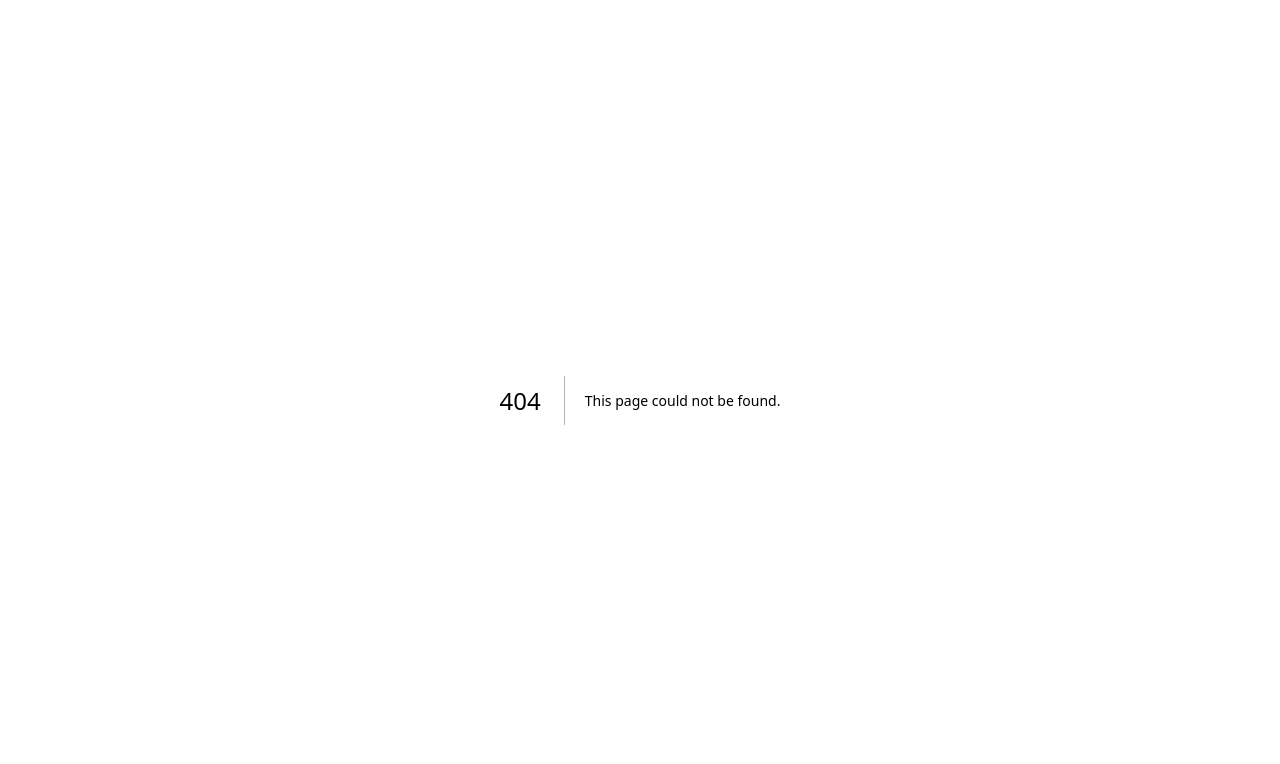
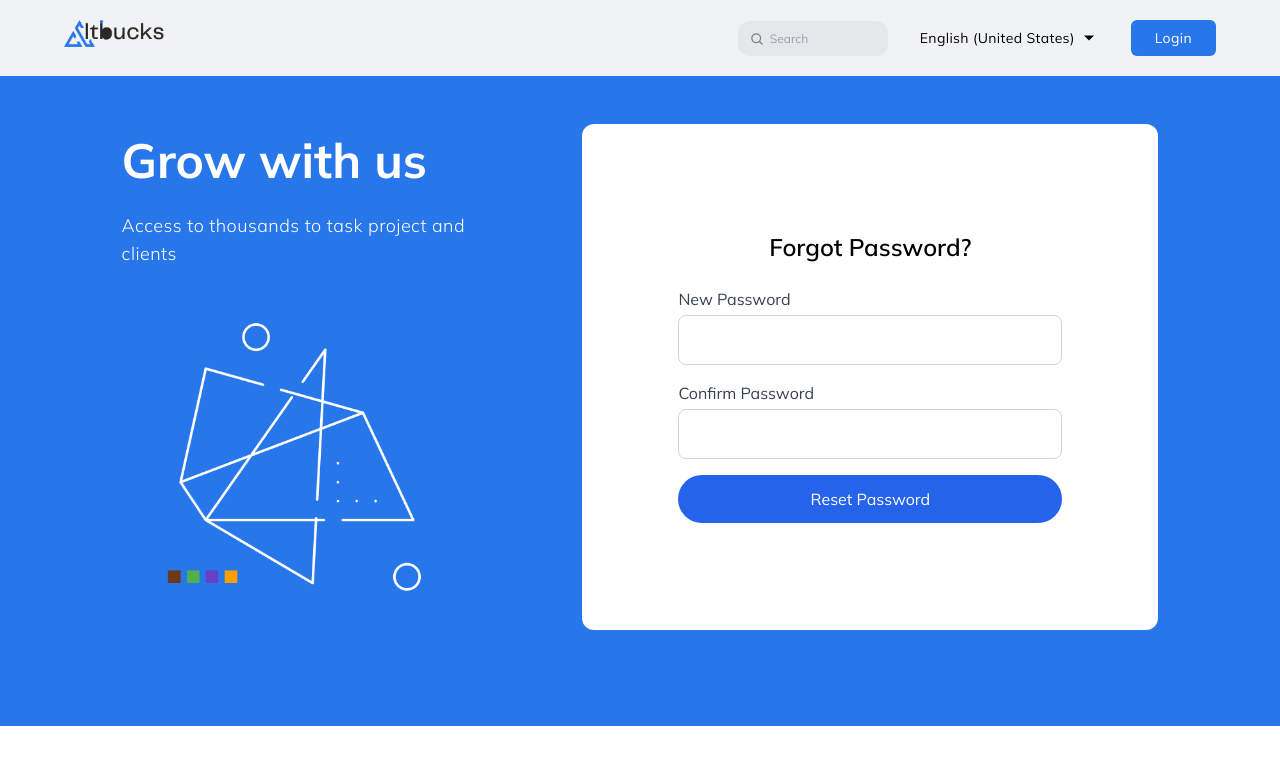
Before and after one commit to emmanueldavidson96/altbucks, a Next.js app: page /reset-password in a window 1280 px wide. Before the commit this address had no page. Shown: the top 764 px of the page. Built offline with nearby package versions, Linux system fonts and the light colour scheme.

Commit message:
adding forgot-password, log-in and reset-password pages

```diff
--- /dev/null
+++ b/src/app/forgot-password/page.tsx
@@ -0,0 +1,54 @@
+"use client"
+import React, { useState } from 'react'
+import Header from '../components/Authentication/Header'
+import Image from 'next/image'
+import illustrationImg from "../../../public/assets/Illustration.png";
+import Link from 'next/link';
+
+
+export default function page() {
+    const [email, setEmail] = useState('');
+
+    const handleSubmit = (e: React.FormEvent) => {
+      e.preventDefault();
+      console.log('Email:', email);
+      // Implement forgot password logic here
+    };
+
+  return (
+    <div className='bg-[#2877EA]'>
+        <Header />
+        <div className='flex justify-around w-[90%] mx-auto mt-12 pb-24'>
+            <div className='flex flex-col gap-6 w-[30%] text-white'>
+                <h2 className='text-[42px] font-bold'>Grow with us</h2>
+                <p className='font-light text-lg tracking-wide'>Access to thousands to task project and clients</p>
+                <Image src={illustrationImg} className='w-full' alt=''/>
+            </div>
+
+            {/* Authentication Section */}
+            <div className="w-1/2 flex items-center justify-center bg-white rounded-2xl">
+            <div className=" p-8 w-96">
+                <h2 className="text-2xl font-semibold text-gray-800 mb-4">Forgot Password?</h2>
+                <form onSubmit={handleSubmit}>
+                <label className="block text-gray-600 text-sm mb-2">Email address</label>
+                <input
+                    type="email"
+                    value={email}
+                    onChange={(e) => setEmail(e.target.value)}
+                    required
+                    className="w-full px-4 py-2 border border-gray-300 rounded-lg focus:ring-2 focus:ring-blue-500 focus:outline-none"
+                />
+                <button
+                    type="submit"
+                    className="w-full bg-blue-500 text-white py-2 mt-4 rounded-full hover:bg-blue-600 transition"
+                >
+                    Continue
+                </button>
+                </form>
+            </div>
+            </div>
+        </div>
+
+    </div>
+  )
+}
--- /dev/null
+++ b/src/app/reset-password/page.tsx
@@ -0,0 +1,79 @@
+"use client";
+import { useState} from "react"
+import React from 'react'
+import Header from '../components/Authentication/Header'
+import Image from 'next/image'
+import illustrationImg from "../../../public/assets/Illustration.png";
+import Link from 'next/link';
+
+
+export default function page() {
+
+    const [password, setPassword] = useState("");
+    const [confirmPassword, setConfirmPassword] = useState("");
+
+    const handleSubmit = (e: React.FormEvent) => {
+      e.preventDefault();
+      if (password !== confirmPassword) {
+        alert("Passwords do not match!");
+        return;
+      }
+      console.log("Password reset successfully!");
+    };
+
+  return (
+    <div className='bg-[#2877EA]'>
+        <Header />
+        <div className='flex justify-around w-[90%] mx-auto mt-12 pb-24'>
+            <div className='flex flex-col gap-4 w-[30%] text-white'>
+                <h2 className='text-[48px] font-bold'>Grow with us</h2>
+                <p className='font-light text-lg tracking-wide'>Access to thousands to task project and clients</p>
+                <Image src={illustrationImg} className='w-full' alt=''/>
+            </div>
+
+            {/* Authentication Section */}
+            <div className="flex w-1/2 items-center justify-center p-4 rounded-xl bg-white">
+      <div className="w-full max-w-md p-8">
+        <h2 className="mb-6 text-center text-2xl font-semibold">Forgot Password?</h2>
+
+        <form onSubmit={handleSubmit} className="space-y-4">
+          {/* New Password */}
+          <div>
+            <label className="mb-1 block text-gray-700">New Password</label>
+            <input
+              type="password"
+              className="w-full rounded-lg border border-gray-300 p-3 focus:border-blue-500 focus:outline-none"
+              value={password}
+              onChange={(e) => setPassword(e.target.value)}
+              required
+            />
+          </div>
+
+          {/* Confirm Password */}
+          <div>
+            <label className="mb-1 block text-gray-700">Confirm Password</label>
+            <input
+              type="password"
+              className="w-full rounded-lg border border-gray-300 p-3 focus:border-blue-500 focus:outline-none"
+              value={confirmPassword}
+              onChange={(e) => setConfirmPassword(e.target.value)}
+              required
+            />
+          </div>
+
+          {/* Submit Button */}
+          <button
+            type="submit"
+            className="mt-4 w-full rounded-full bg-blue-600 p-3 text-white hover:bg-blue-700"
+          >
+            Reset Password
+          </button>
+        </form>
+      </div>
+    </div>
+
+        </div>
+
+    </div>
+  )
+}
--- /dev/null
+++ b/src/app/verification/page.tsx
@@ -0,0 +1,56 @@
+"use client";
+import { useState, useEffect, useRef } from "react"
+import React from 'react'
+import Header from '../components/Authentication/Header'
+import Image from 'next/image'
+import illustrationImg from "../../../public/assets/Illustration.png";
+import Link from 'next/link';
+
+
+export default function page() {
+
+    const [email, setEmail] = useState('');
+
+    const handleSubmit = (e: React.FormEvent) => {
+      e.preventDefault();
+      console.log('Email:', email);
+    };
+
+  return (
+    <div className='bg-[#2877EA] w-screen h-fit'>
+        <Header />
+        <div className='flex justify-around w-[90%] mx-auto mt-12 pb-24'>
+            <div className='flex flex-col gap-4 w-[30%] text-white'>
+                <h2 className='text-[48px] font-bold'>Grow with us</h2>
+                <p className='font-light text-lg tracking-wide'>Access to thousands to task project and clients</p>
+                <Image src={illustrationImg} className='w-full' alt=''/>
+            </div>
+
+            {/* Authentication Section */}
+
+        <div className="w-1/2 flex items-center justify-center bg-white rounded-2xl">
+            <div className=" p-8 w-96">
+                <h2 className="text-2xl font-semibold text-gray-800 mb-4">Forgot Password?</h2>
+                <form onSubmit={handleSubmit}>
+                <label className="block text-gray-600 text-sm mb-2">Email address</label>
+                <input
+                    type="email"
+                    value={email}
+                    onChange={(e) => setEmail(e.target.value)}
+                    required
+                    className="w-full px-4 py-2 border border-gray-300 rounded-lg focus:ring-2 focus:ring-blue-500 focus:outline-none"
+                />
+                <button
+                    type="submit"
+                    className="w-full bg-blue-500 text-white py-2 mt-4 rounded-full hover:bg-blue-600 transition"
+                >
+                    Reset Password
+                </button>
+                </form>
+            </div>
+        </div>
+        </div>
+
+    </div>
+  )
+}
```
Also changed, not shown: 1 other file (tests, documents, lock files or other folders).
